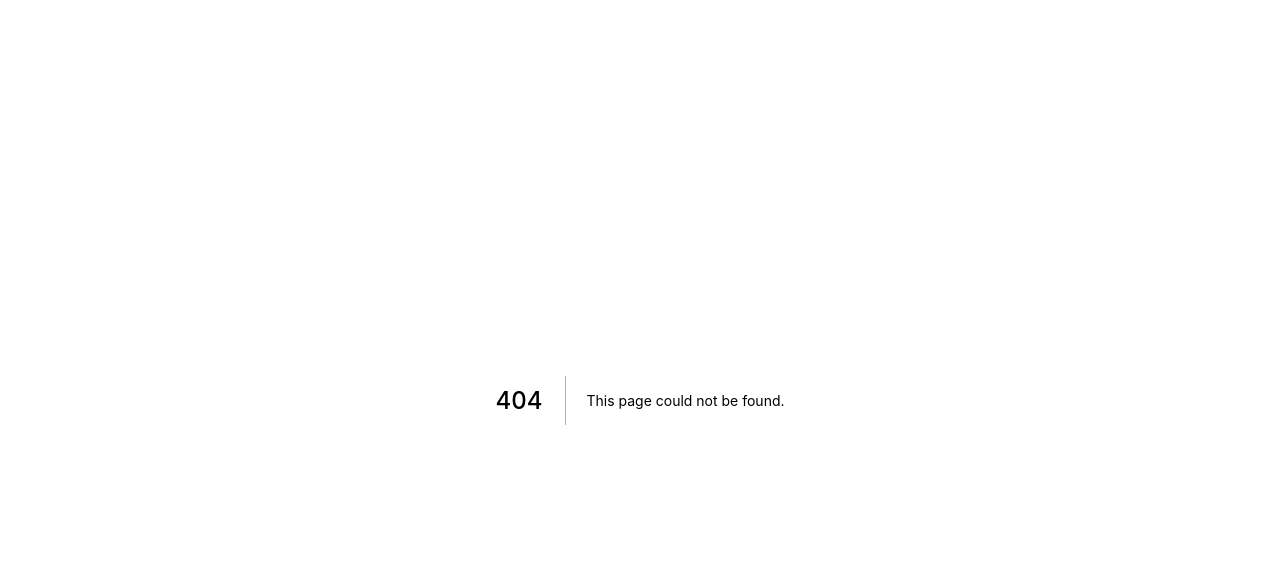
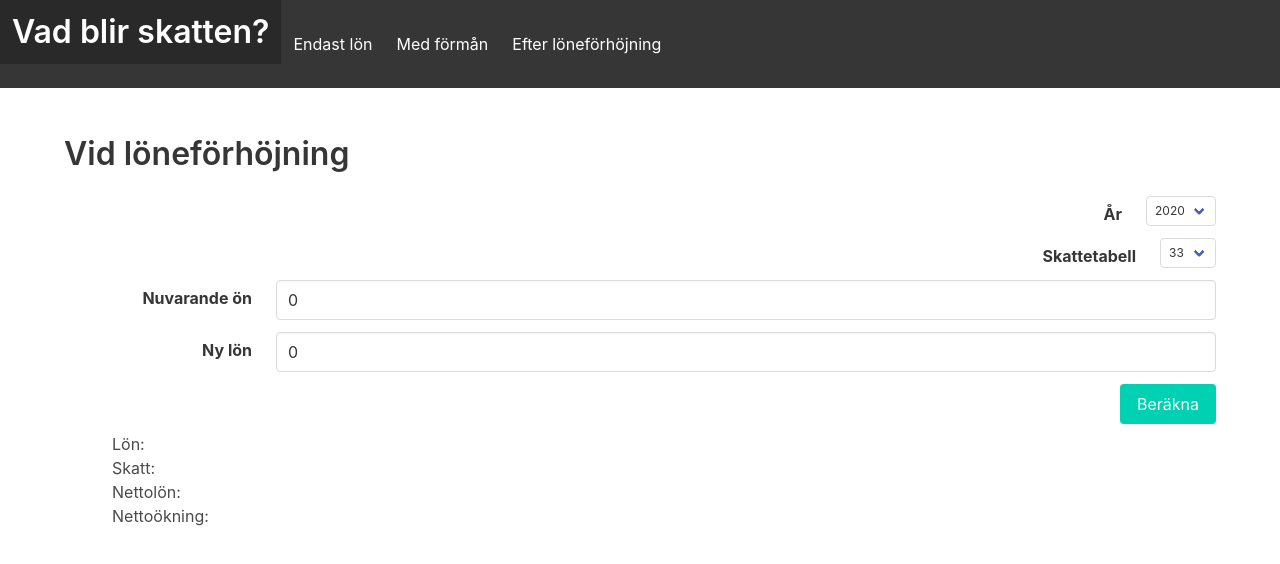
Before and after one commit to HFahlstedt/vad-blir-skatten, a Next.js app: page /raise in a window 1280 px wide. Before the commit this address had no page. Shown: the top 564 px of the page. Built offline with nearby package versions, Linux system fonts and the light colour scheme.

Commit message:
Added raise page

```diff
--- a/components/Header.jsx
+++ b/components/Header.jsx
@@ -20,6 +20,9 @@ const Header = () => (
                 <Link href="/benefit">
                     <a className="navbar-item">Med förmån</a>
                 </Link>
+                <Link href="/raise">
+                    <a className="navbar-item">Efter löneförhöjning</a>
+                </Link>
             </div>
         </div>
     </nav>
--- /dev/null
+++ b/pages/raise.jsx
@@ -0,0 +1,65 @@
+import { useState, useEffect } from "react";
+import api from "../services/api";
+import Layout from "../components/Layout";
+import InputField from "../components/InputField";
+import YearAndTableSelection from "../components/YearAndTableSelection";
+
+const Benefit = () => {
+  const [salary, setSalary] = useState(0);
+  const [raised, setRaised] = useState(0);
+  const [taxTable, setTaxTable] = useState(33);
+  const [year, setYear] = useState(new Date().getFullYear());
+  const [search, setSearch] = useState(null);
+  const [result, setResult] = useState(null);
+
+  useEffect(() => {
+    const fetchResult = async () => {
+      const current = await api.fetchTaxAmount(salary, taxTable, year);
+      const newTax = await api.fetchTaxAmount(raised, taxTable, year);
+
+      setResult({
+        ...newTax,
+        netRaise: newTax.afterTax - current.afterTax
+      });
+    };
+
+    if (salary > 0) {
+      fetchResult();
+    }
+  }, [search]);
+
+  return (
+    <Layout title="Vid löneförhöjning">
+      <YearAndTableSelection
+        year={year}
+        onYearChanged={e => setYear(e.target.value)}
+        table={taxTable}
+        onTableChanged={e => setTaxTable(e.target.value)}
+      />
+      <InputField
+        label={"Nuvarande ön"}
+        value={salary}
+        onValueChanged={e => setSalary(parseInt(e.target.value, 10))}
+      />
+      <InputField
+        label={"Ny lön"}
+        value={raised}
+        onValueChanged={e => setRaised(parseInt(e.target.value, 10))}
+      />
+      <button
+        className="button is-primary is-pulled-right"
+        onClick={() => setSearch({ salary, taxTable, year, benefit: raised })}
+      >
+        Beräkna
+      </button>
+      <div className="section">
+        <p>Lön: {result ? result.salary : ""}</p>
+        <p>Skatt: {result ? result.taxAmount : ""}</p>
+        <p>Nettolön: {result ? result.afterTax : ""}</p>
+        <p>Nettoökning: {result ? result.netRaise : ''}</p>
+      </div>
+    </Layout>
+  );
+};
+
+export default Benefit;
```
